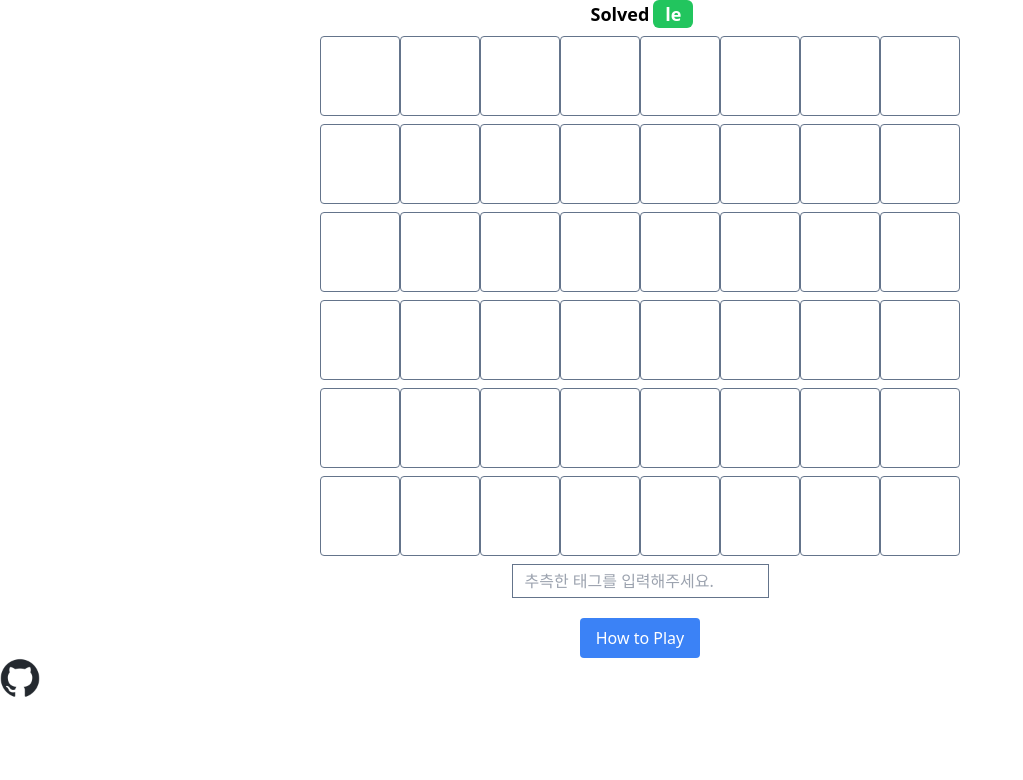
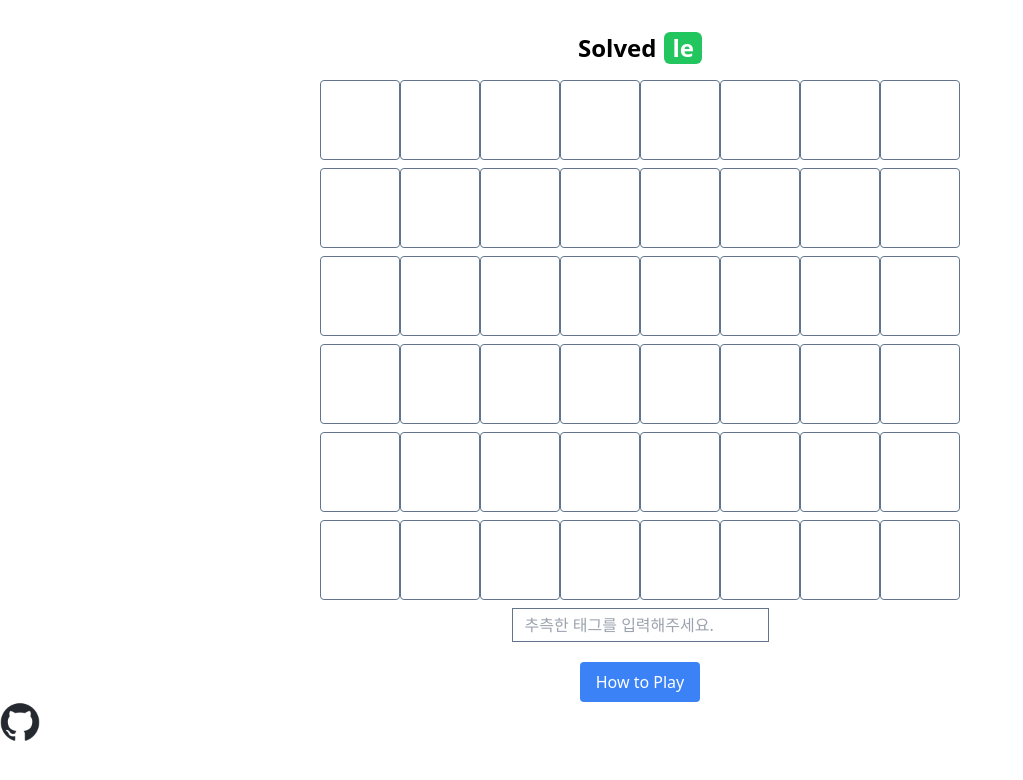
Before and after one commit to karpitony/solvedle, a React (Vite) app: page / in a window 1280 px wide. Shown: the top 780 px of the page, without its empty margins (0-1023 px from the left). Built offline with nearby package versions, Linux system fonts and the light colour scheme.

Commit message:
Extract header

```diff
--- a/package.json
+++ b/package.json
@@ -11,7 +11,8 @@
   },
   "dependencies": {
     "react": "^18.3.1",
-    "react-dom": "^18.3.1"
+    "react-dom": "^18.3.1",
+    "react-icons": "^5.3.0"
   },
   "devDependencies": {
     "@eslint/js": "^9.9.0",
--- a/src/App.jsx
+++ b/src/App.jsx
@@ -1,8 +1,8 @@
-import cn from "../utils/cn";
 import React, { useMemo, useState } from "react";
 import HowToPlay from "./components/how-to-play/HowToPlay";
 import Cell from "./components/Cell";
 import * as tags from "./assets/tags.json";
+import Header from "./components/header/Header";
 
 // Function to generate a daily seed-based random number
 function LCG(seed) {
@@ -58,12 +58,12 @@ function App() {
         alert("길이가 맞지 않습니다.");
         return;
       }
-      if (!(solvedacTags.includes(letters))) {
+      if (!solvedacTags.includes(letters)) {
         alert("태그 목록에 없습니다. 다시한번 확인해주세요.");
         return;
       }
-      console.log("길이 정상, 태그 목록에 있음")
-        // Cell에 데이터 넣고 맞는지 여부 알려주기
+      console.log("길이 정상, 태그 목록에 있음");
+      // Cell에 데이터 넣고 맞는지 여부 알려주기
     }
   };
 
@@ -73,13 +73,7 @@ function App() {
 
   return (
     <div>
-      <div align="center">
-        <p className="text-lg font-bold px-1 py-1 inline">Solved</p>
-        <p className="text-lg bg-green-500 text-white px-3 py-0.75 rounded-md font-bold inline-block">
-          le
-        </p>
-      </div>
-
+      <Header />
       <div align="center">
         {[...Array(6)].map((_, attempt) => (
           <div key={attempt} className="my-2">
--- /dev/null
+++ b/src/components/header/Header.jsx
@@ -0,0 +1,15 @@
+import cn from "../../../utils/cn";
+
+export default function Header() {
+  return (
+    <div
+      className={cn(
+        "flex justify-center w-full mt-8 mb-4 items-center text-2xl",
+        "font-bold gap-2"
+      )}
+    >
+      <span>Solved</span>
+      <span className="bg-green-500 text-white rounded-md px-2">le</span>
+    </div>
+  );
+}
```
Also changed, not shown: src/components/footer/Footer.jsx (added), 1 other file (tests, documents, lock files or other folders).
